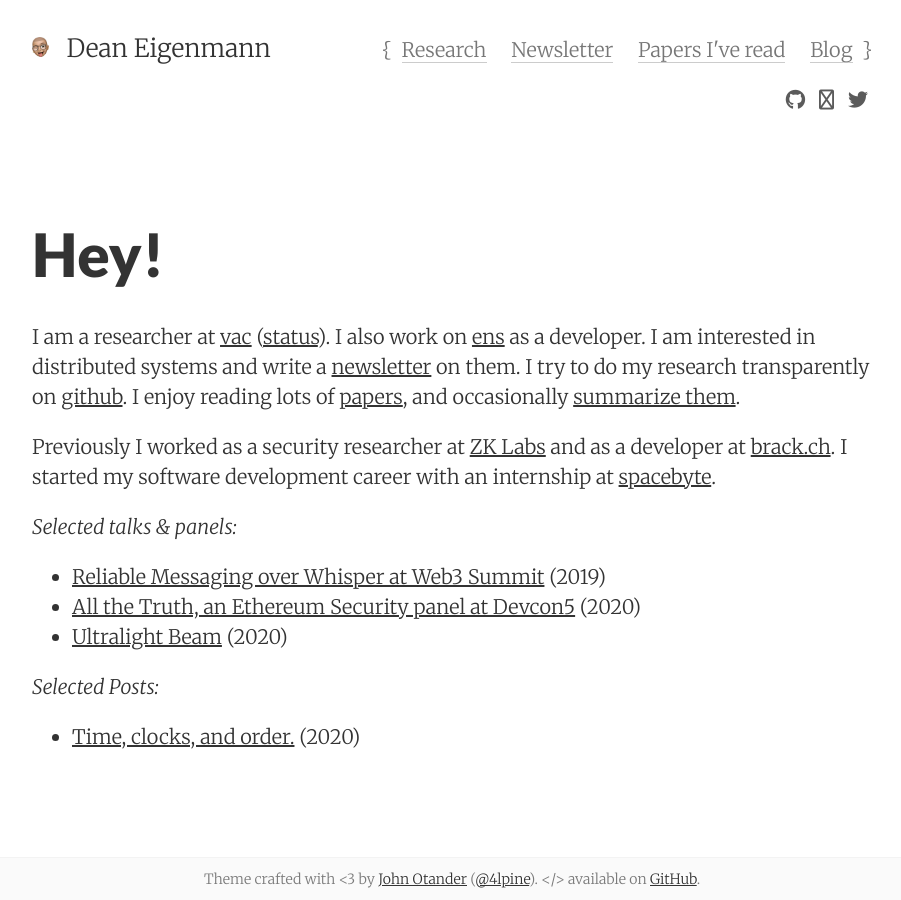
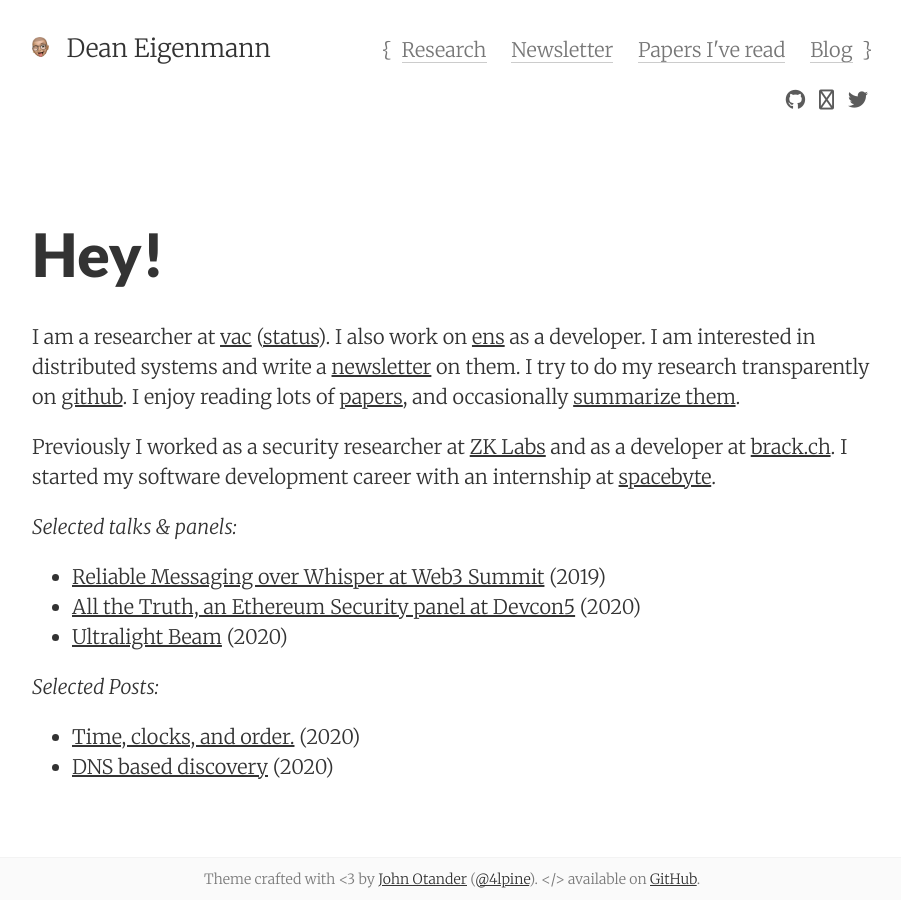
Before and after one commit to decanus/dean.eigenmann.me, a Jekyll site: the page built from index.md, in a window 1280 px wide. Shown: the whole page, without its empty margins (188-1089 px from the left). Built offline with Jekyll 4.4.1, drawn with Linux system fonts in a browser that asks for light colours; nearby versions of some CDN libraries; our own code applies the rules of GitHub Pages for plain Markdown files.

Commit message:
Update index.md

```diff
--- a/index.md
+++ b/index.md
@@ -20,4 +20,5 @@ I started my software development career with an internship at [spacebyte](https
 
 *Selected Posts:*
 
- - [Time, clocks, and order.](https://dean.eigenmann.me/blog/2020/01/06/time-clocks-and-order/) (2020)
+ - [Time, clocks, and order.](./_posts/2020-01-06-time-clocks-and-order.md) (2020)
+ - [DNS based discovery](https://vac.dev/dns-based-discovery) (2020)
```
